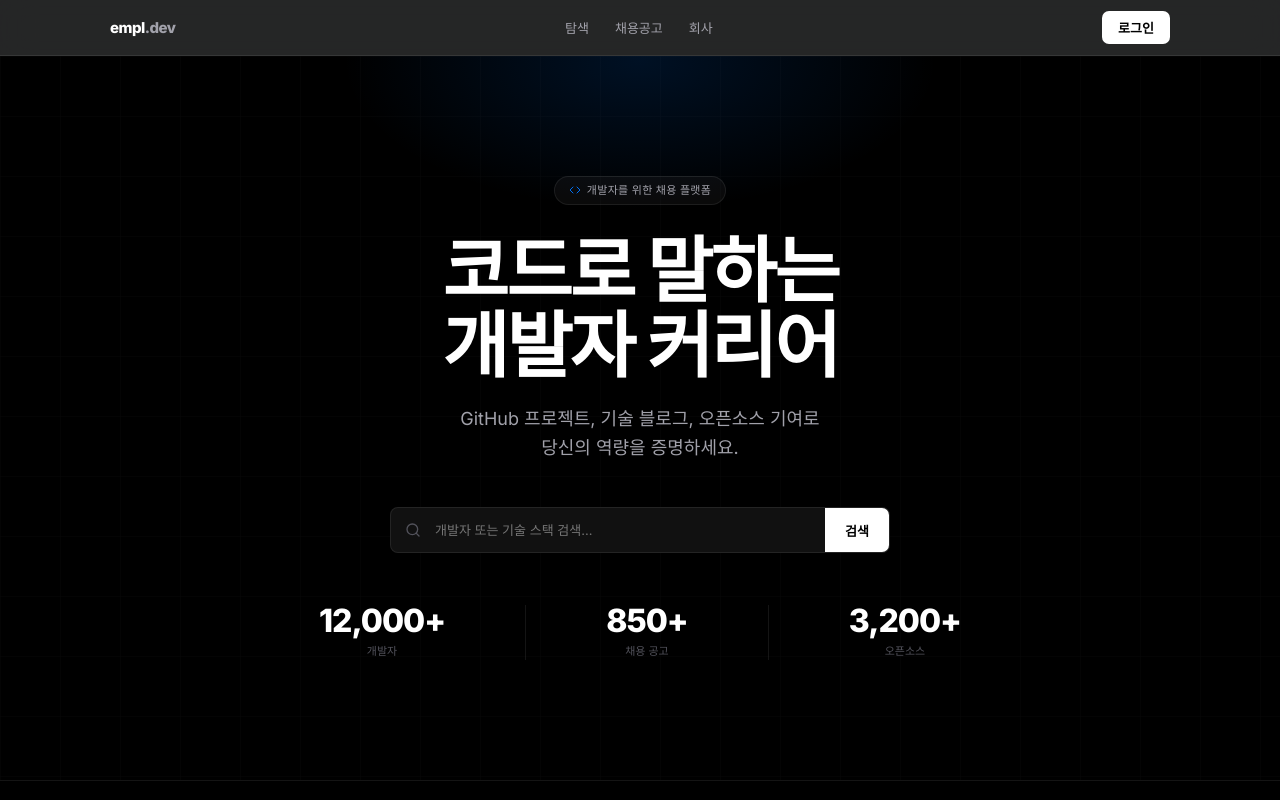
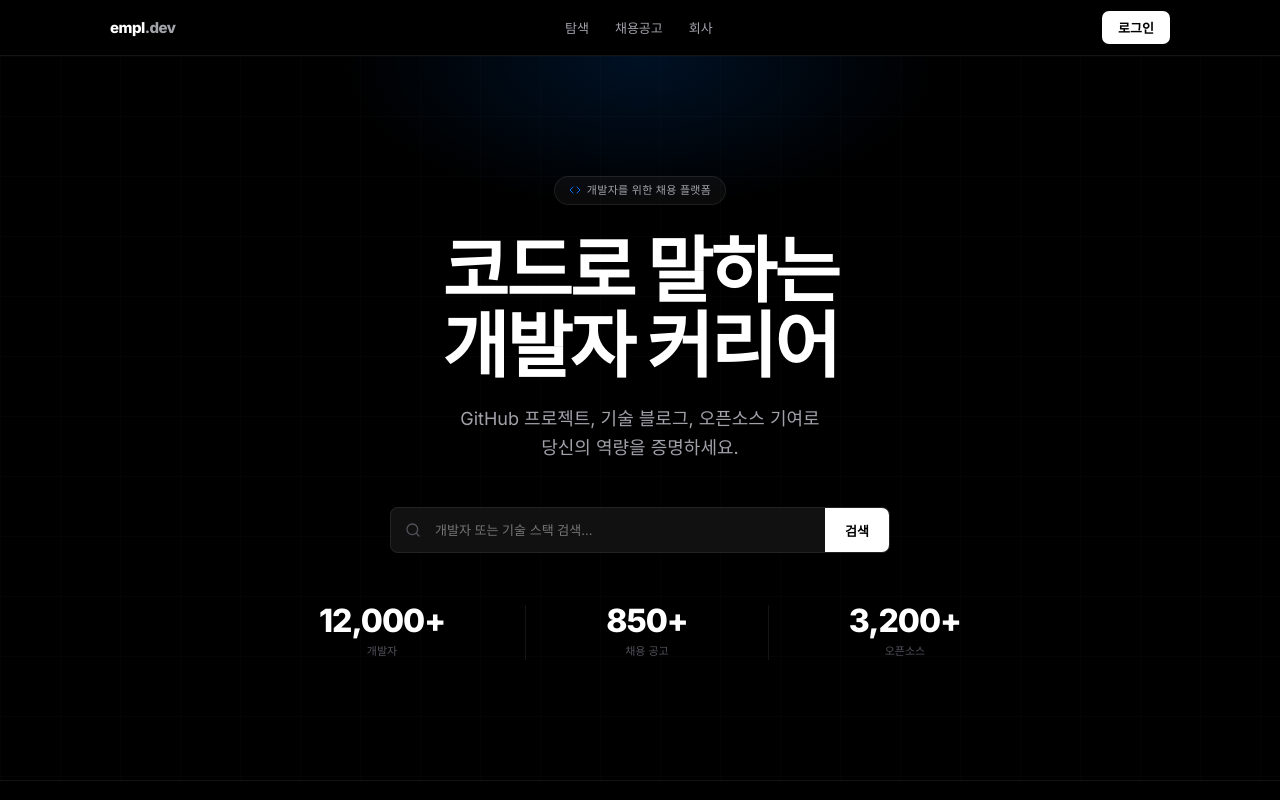
Before and after one commit to Aeru-Network/empl.dev, a React (Vite) app: page / in a window 1280 px wide. Shown: the top 800 px of the page. Built offline with nearby package versions, Linux system fonts and the light colour scheme.

Commit message:
fix: nav background to pure #000 to match dark pages
https://claude.ai/code/session_017foz1CUzHaaLyHNjKTdtWy

```diff
--- a/src/components/Nav.tsx
+++ b/src/components/Nav.tsx
@@ -113,7 +113,7 @@ const Nav: React.FC<NavProps> = ({ currentPage, onNavigate, isLoggedIn = true, p
   return (
     <nav style={{
       position: 'sticky', top: 0, zIndex: tokens.zIndex.nav,
-      background: D.bg, backdropFilter: 'blur(16px)',
+      background: '#000',
       borderBottom: `1px solid ${D.border}`, height: 56,
       display: 'flex', alignItems: 'center',
     }}>
```
